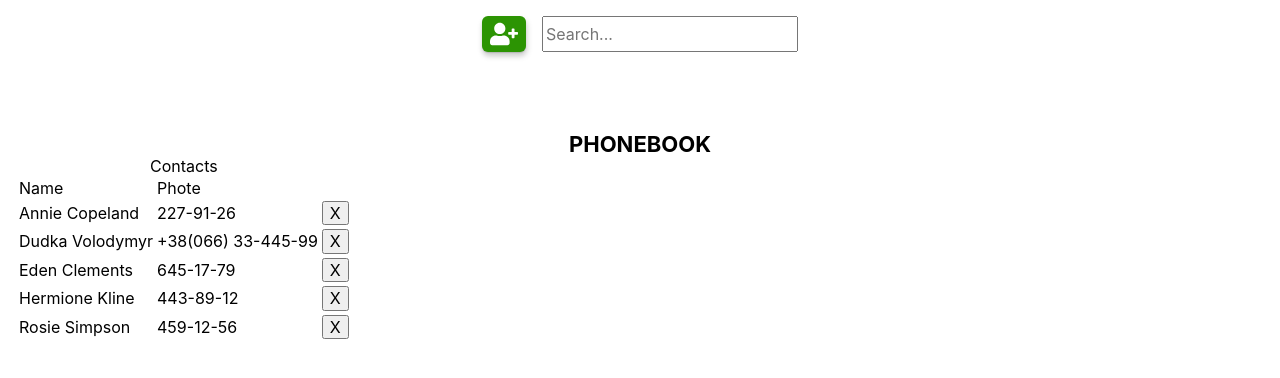
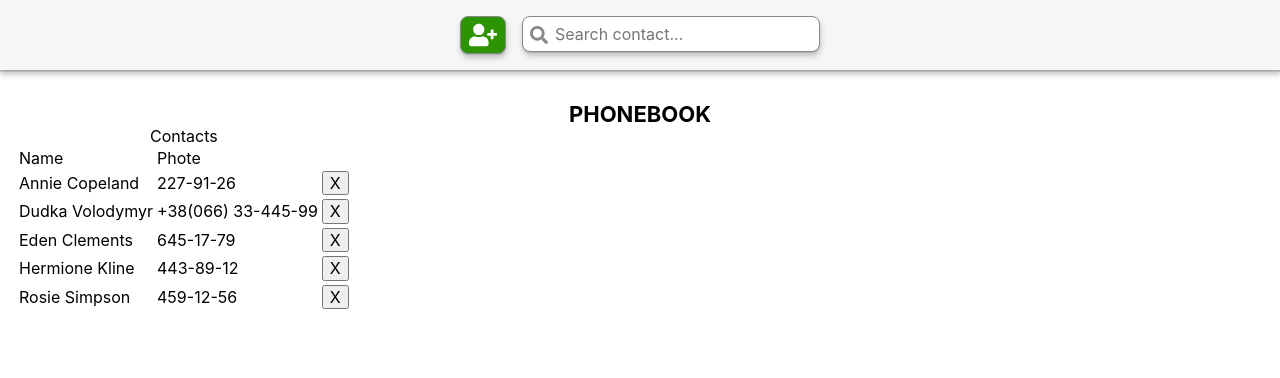
Before and after one commit to tanetti/goit-react-hw-02-phonebook, a React (Create React App) app: page / in a window 1280 px wide. Shown: the top 378 px of the page. Built offline with nearby package versions, Linux system fonts and the light colour scheme.

Commit message:
Add design to header

```diff
--- a/src/components/App.jsx
+++ b/src/components/App.jsx
@@ -1,5 +1,6 @@
 import { Component } from 'react';
 import { GlobalStyles } from 'components/GlobalStyles/GlobalStyles';
+import { Box } from 'components/Shared';
 import { PageTitle } from 'components/PageTitle/PageTitle';
 import { Section, Container } from 'components/Shared';
 import {
@@ -95,6 +96,7 @@ export class App extends Component {
 
         <main>
           <PageTitle title="My awesome phonebook" />
+          <Box pt="70px">
             <Section>
               <Container>
                 <SectionTitle>Phonebook</SectionTitle>
@@ -105,6 +107,7 @@ export class App extends Component {
                 />
               </Container>
             </Section>
+          </Box>
         </main>
       </>
     );
--- a/src/components/App.styled.js
+++ b/src/components/App.styled.js
@@ -10,10 +10,21 @@ export const SectionTitle = styled.h2`
 `;
 
 export const StyledHeader = styled.header`
+  position: fixed;
+
   display: flex;
   justify-content: center;
 
-  padding: ${({ theme }) => theme.space[4]} ${({ theme }) => theme.space[0]};
+  width: 100vw;
+  padding: ${({ theme }) => theme.space[4]};
+
+  background-color: ${({ theme }) => theme.colors.lightTransparentBG};
+  backdrop-filter: blur(4px);
+
+  border-bottom: ${({ theme }) => theme.borders.light};
+
+  box-shadow: ${({ theme }) => theme.shadows.generic};
+
 `;
 
 export const AddContactButton = styled.button`
@@ -29,19 +40,28 @@ export const AddContactButton = styled.button`
   color: ${({ theme }) => theme.colors.whiteBG};
   background-color: ${({ theme }) => theme.colors.addButtonBG};
 
-  border-width: ${({ theme }) => theme.space[0]};
+  border: ${({ theme }) => theme.borders.generic};
   border-radius: ${({ theme }) => theme.radii.generic};
 
   box-shadow: ${({ theme }) => theme.shadows.generic};
 
   cursor: pointer;
+  outline: transparent;
 
-  transition: ${({ theme }) => theme.transitions.backgroundColor},
-    ${({ theme }) => theme.transitions.transform};
+  transition: ${({ theme }) => theme.transitions.color},
+    ${({ theme }) => theme.transitions.backgroundColor},
+    ${({ theme }) => theme.transitions.transform},
+    ${({ theme }) => theme.transitions.borderColor},
+    ${({ theme }) => theme.transitions.boxShadow};
 
   &:hover,
   &:focus {
+    color: ${({ theme }) => theme.colors.addButtonHovered};
     background-color: ${({ theme }) => theme.colors.addButtonHoveredBG};
+
+    border: ${({ theme }) => theme.borders.genericHovered};
+
+    box-shadow: ${({ theme }) => theme.shadows.genericHovered};
 
     transform: scale(1.1);
   }
--- a/src/components/ContactFilter/ContactFilter.jsx
+++ b/src/components/ContactFilter/ContactFilter.jsx
@@ -1,5 +1,10 @@
 import PropTypes from 'prop-types';
 import { Component } from 'react';
+import {
+  FilterContainer,
+  FilterField,
+  SearchIcon,
+} from './ContactFilter.styled';
 
 export class ContactFilter extends Component {
   state = {
@@ -17,13 +22,17 @@ export class ContactFilter extends Component {
 
   render() {
     return (
-      <input
-        type="text"
-        name="filter"
-        placeholder="Search..."
-        value={this.state.filterValue}
-        onChange={this.setFilterValue}
-      />
+      <FilterContainer>
+        <FilterField
+          type="text"
+          name="filter"
+          aria-label="Phonebook filter"
+          placeholder="Search contact..."
+          value={this.state.filterValue}
+          onChange={this.setFilterValue}
+        />
+        <SearchIcon size="18" />
+      </FilterContainer>
     );
   }
 }
--- /dev/null
+++ b/src/components/ContactFilter/ContactFilter.styled.js
@@ -0,0 +1,51 @@
+import styled from 'styled-components';
+import { FaSearch } from 'react-icons/fa';
+
+export const FilterContainer = styled.label`
+  position: relative;
+
+  color: ${({ theme }) => theme.colors.searchIcon};
+
+  cursor: text;
+
+  transition: ${({ theme }) => theme.transitions.transform},
+    ${({ theme }) => theme.transitions.color};
+
+  &:focus-within,
+  &:hover {
+    color: ${({ theme }) => theme.colors.searchIconHovered};
+
+    transform: scale(1.05);
+  }
+`;
+
+export const FilterField = styled.input`
+  padding: ${({ theme }) => theme.space[3]} ${({ theme }) => theme.space[4]};
+  padding-left: ${({ theme }) => theme.space[5]};
+
+  border: ${({ theme }) => theme.borders.generic};
+  border-radius: ${({ theme }) => theme.radii.generic};
+
+  box-shadow: ${({ theme }) => theme.shadows.generic};
+
+  outline: transparent;
+
+  transition: ${({ theme }) => theme.transitions.borderColor},
+    ${({ theme }) => theme.transitions.boxShadow};
+
+  &:hover,
+  &:focus {
+    border: ${({ theme }) => theme.borders.genericHovered};
+    box-shadow: ${({ theme }) => theme.shadows.genericHovered};
+  }
+`;
+
+export const SearchIcon = styled(FaSearch)`
+  position: absolute;
+  top: 50%;
+  left: ${({ theme }) => theme.space[3]};
+
+  transform: translateY(-50%);
+
+  fill: currentColor;
+`;
--- a/src/components/Shared/Container.styled.js
+++ b/src/components/Shared/Container.styled.js
@@ -9,8 +9,7 @@ export const Container = styled.div`
     margin-right: auto;
   }
 
-  @media screen and (min-width: ${({ theme }) =>
-      theme.breakPoints.desktopMin}) {
+  @media screen and (min-width: ${({ theme }) => theme.breakPoints.desktopMin}) {
     width: ${({ theme }) => theme.breakPoints.desktopMin};
   }
 
--- a/src/components/Shared/Section.styled.js
+++ b/src/components/Shared/Section.styled.js
@@ -2,5 +2,5 @@ import styled from 'styled-components';
 
 export const Section = styled.section`
   width: 100%;
-  padding: ${({ theme }) => theme.space[6]} 0;
+  padding: ${({ theme }) => theme.space[5]} ${({ theme }) => theme.space[0]};
 `;
--- a/src/constants/theme.js
+++ b/src/constants/theme.js
@@ -11,8 +11,15 @@ export const theme = Object.freeze({
     lightBG: '#eee',
     whiteBG: '#fff',
 
+    lightTransparentBG: '#eeeeee80',
+
+    addButtonHovered: '#f7f7f7',
+
     addButtonBG: '#2c9403',
     addButtonHoveredBG: '#297a09',
+
+    searchIcon: '#888',
+    searchIconHovered: '#212121',
   },
   space: [0, '2px', '4px', '8px', '16px', '32px', '64px', '128px', '256px'],
   sizes: {},
@@ -30,16 +37,20 @@ export const theme = Object.freeze({
     bold: 700,
   },
   borders: {
-    generic: '1px solid #ccc',
+    light: '1px solid #aaa',
+    generic: '1px solid #888',
+    genericHovered: '1px solid #212121',
   },
   radii: {
     none: '0',
-    generic: '6px',
+    generic: '8px',
     round: '50%',
   },
   shadows: {
     generic:
       '0px 1px 1px rgba(0, 0, 0, 0.12), 0px 4px 4px rgba(0, 0, 0, 0.06), 1px 4px 6px rgba(0, 0, 0, 0.16)',
+    genericHovered:
+      '0px 1px 1px rgba(0, 0, 0, 0.22), 0px 4px 4px rgba(0, 0, 0, 0.16), 1px 4px 6px rgba(0, 0, 0, 0.26)',
     text: '0px 0px 10px rgba(0, 0, 0, 1)',
   },
   breakPoints: {
@@ -57,6 +68,10 @@ export const theme = Object.freeze({
 
     color: `color ${transitionDuration}ms ${transitionFunction}`,
     backgroundColor: `background-color ${transitionDuration}ms ${transitionFunction}`,
+    borderColor: `border-color ${transitionDuration}ms ${transitionFunction}`,
+
+    boxShadow: `box-shadow ${transitionDuration}ms ${transitionFunction}`,
+
     transform: `transform ${transitionDuration}ms ${transitionFunction}`,
   },
 });
```
Lines whose indentation alone changed are shown as unchanged.
